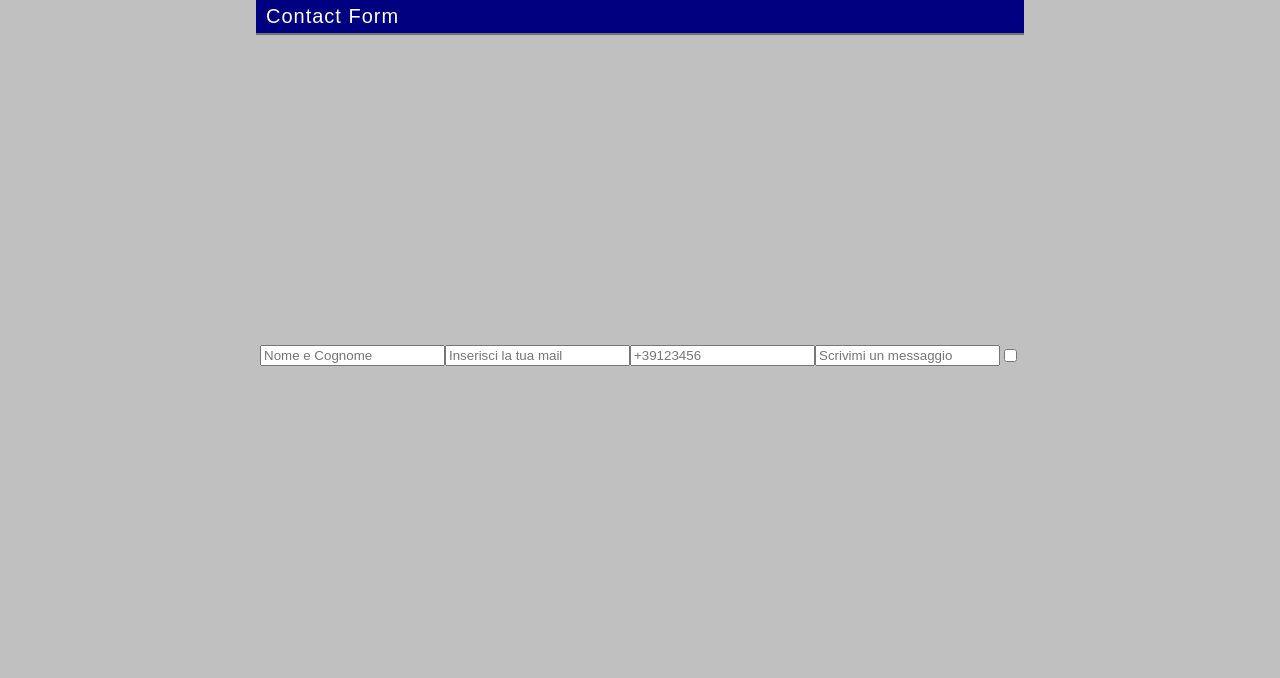
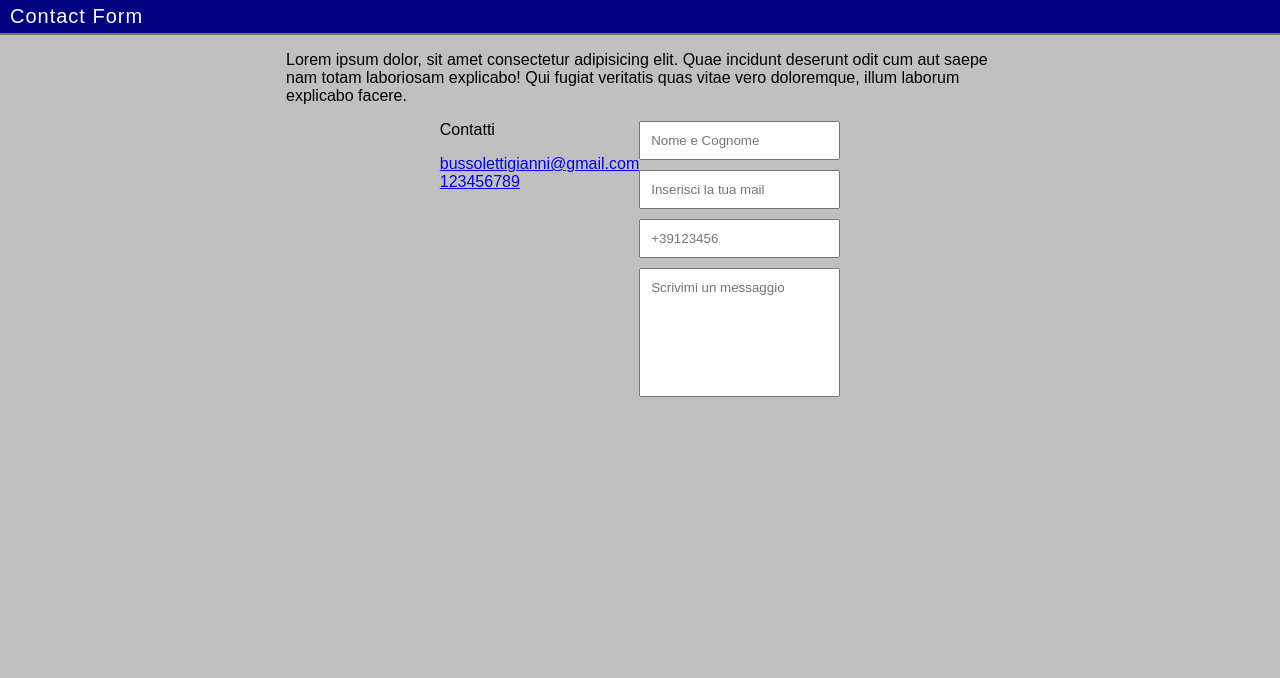
Before and after one commit to giannibussoletti/Web-pixel-PC, a plain HTML site: page iframe/contact-form.html in a window 1280 px wide. Drawn offline with Linux system fonts and the light colour scheme; a web font is replaced by a local one.

Commit message:
structuring contact form

```diff
--- a/iframe/contact-form.html
+++ b/iframe/contact-form.html
@@ -8,19 +8,27 @@
     <title>Document</title>
   </head>
   <body>
-    <div id="main-content">
-      <header><h1>Contact Form</h1></header>
-
-      <main>
+    <header><h1>Contact Form</h1></header>
+    <main>
+      <p>
+        Lorem ipsum dolor, sit amet consectetur adipisicing elit. Quae incidunt deserunt odit cum
+        aut saepe nam totam laboriosam explicabo! Qui fugiat veritatis quas vitae vero doloremque,
+        illum laborum explicabo facere.
+      </p>
+      <div class="contact-box">
+        <div class="contact-col">
+          <p>Contatti</p>
+          <a href="mailto:bussolettigianni@gmail.com">bussolettigianni@gmail.com</a>
+          <a href="tel:123456789">123456789</a>
+        </div>
         <form>
           <input type="text" placeholder="Nome e Cognome" />
           <input type="email" placeholder="Inserisci la tua mail" />
           <input type="tel" placeholder="+39123456" />
           <input type="text" placeholder="Scrivimi un messaggio" />
-          <input type="checkbox" />
         </form>
-      </main>
-      <footer></footer>
-    </div>
+      </div>
+    </main>
+    <footer></footer>
   </body>
 </html>
--- a/iframe/style-iframe.css
+++ b/iframe/style-iframe.css
@@ -1,4 +1,10 @@
 @import url("https://fonts.googleapis.com/css2?family=Geo:ital@0;1&family=Jersey+10&family=Nabla&display=swap");
+
+html,
+body {
+  height: 100%;
+}
+
 body {
   background-color: #c0c0c0;
   font-family: "Geo", sans-serif;
@@ -8,15 +14,6 @@ body {
   margin: 0;
 }
 
-h1 {
-  font-family: "Jersey 10", sans-serif;
-}
-
-#main-content {
-  max-width: 768px;
-  margin: 0 auto;
-}
-
 header {
   width: 100%;
   background-color: #000080;
@@ -24,6 +21,7 @@ header {
 }
 
 h1 {
+  font-family: "Jersey 10", sans-serif;
   margin: 0;
   padding: 5px 10px;
   font-size: 20px;
@@ -32,10 +30,46 @@ h1 {
   font-weight: 100;
 }
 
+p {
+  padding: 0 30px;
+}
+.content-wrapper {
+  height: 100%;
+}
+
+main {
+  height: 80%;
+  max-width: 768px;
+  margin: 0 auto;
+  display: flex;
+  flex-flow: column wrap;
+}
+
+.contact-box {
+  display: flex;
+  justify-content: flex-start;
+  align-self: center;
+}
+
+.contact-box p {
+  padding: 0;
+  margin-top: 0;
+}
+
+form,
+.contact-col {
+  display: flex;
+  flex-flow: column wrap;
+}
+
 form {
-  width: auto;
-  height: 80vh;
-  display: flex;
-  justify-content: center;
-  align-items: center;
+  gap: 10px;
 }
+
+form input {
+  padding: 10px 10px;
+}
+
+form input:nth-child(4) {
+  padding: 10px 10px 100px 10px;
+}
```
Also changed, not shown: index.html (+4 -4 lines), style.css (+8 -11 lines).
